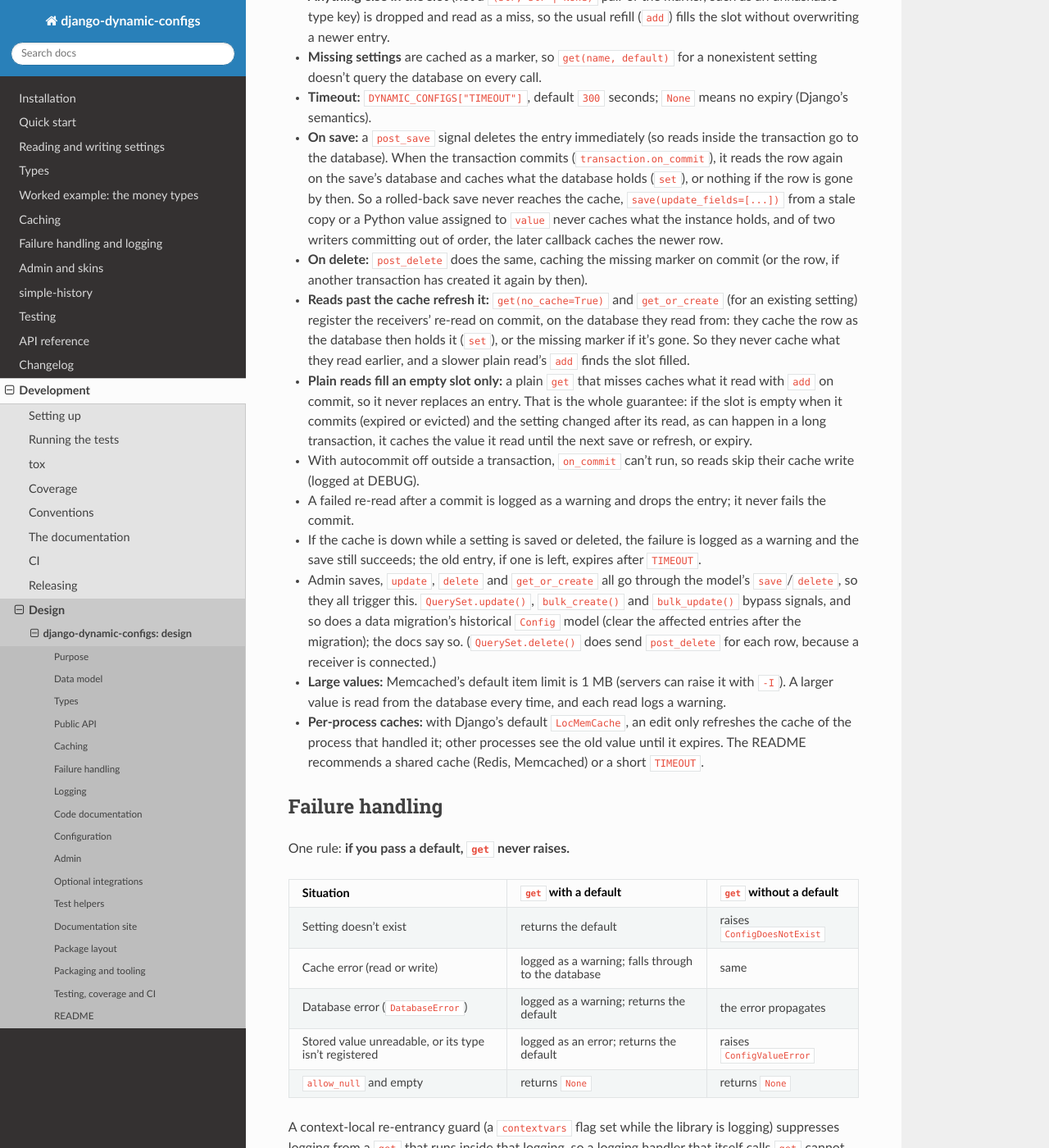
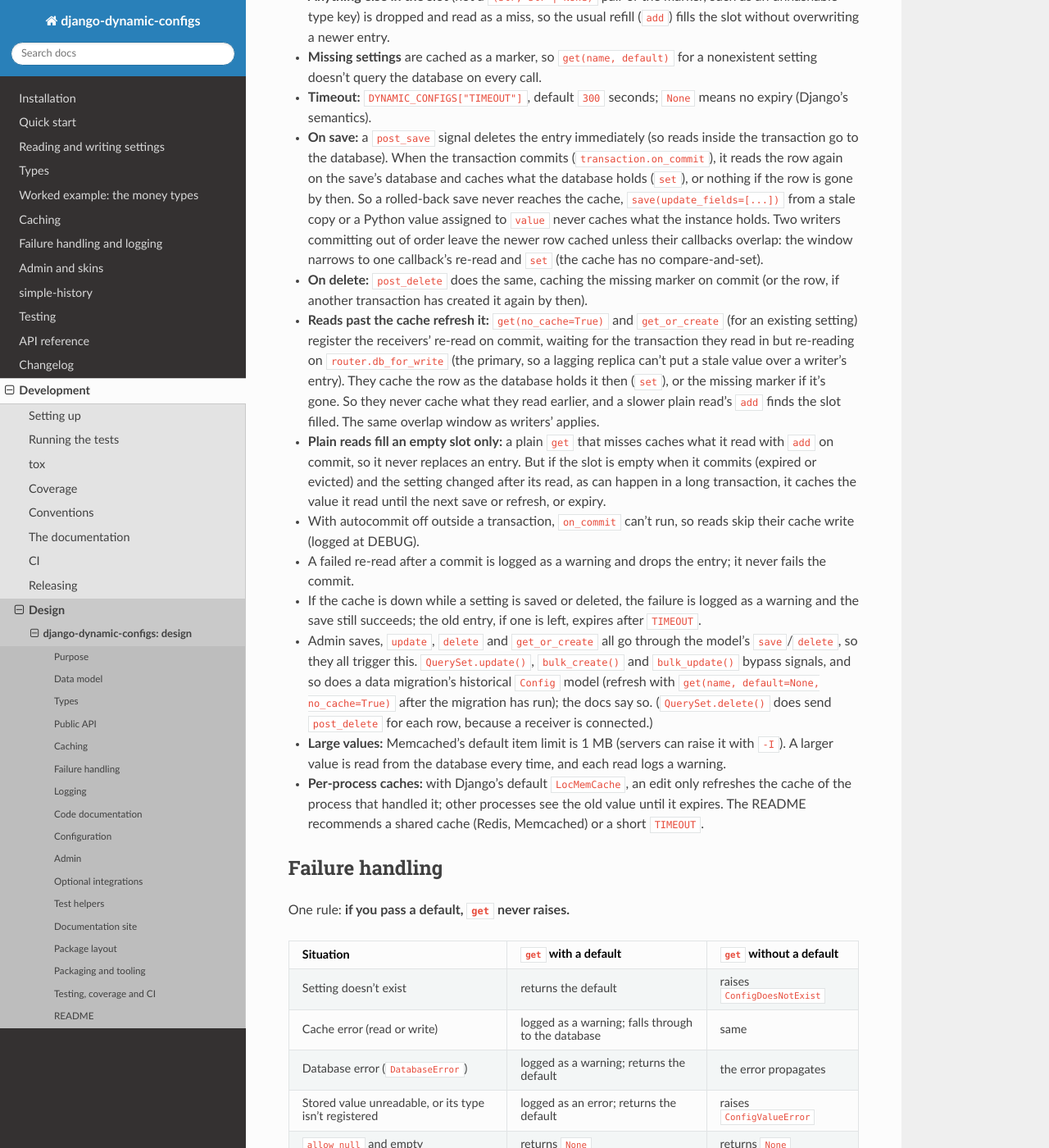
Before and after one commit to Tecktron/django-dynamic-configs, a Sphinx documentation site: the page built from docs/design/django-dynamic-configs.md, in a window 1280 px wide and 1400 px high, scrolled down 11647 px. Shown: the whole window at 82% size. Built offline with Sphinx 7.4.7 and the Read the Docs theme 3.1.0, drawn with Linux system fonts in a browser that asks for light colours.

Commit message:
State the cache guarantee exactly and refresh from the primary
The docs claimed more than the code gives. The on-commit re-read and
its set are two steps and the cache has no compare-and-set, so a
writer whose callback runs in between can have its entry replaced by
the older one. They now say what holds: saves, deletes, no_cache
reads and get_or_create cache what the database holds when their
callback re-reads it. They also name the two remaining gaps (two
commits within one re-read of each other, and a long-transaction
plain get finding its slot expired), each lasting until the next
save or refresh, or expiry.

refresh_on_commit still waits for the read's transaction but now
re-reads on router.db_for_write: with a primary/replica router, a
lagging replica could set a stale value over a writer's entry.

The spec's data-migration note now matches the user docs, and a
docstring line is wrapped to 120 characters.

```diff
--- a/docs/design/django-dynamic-configs.md
+++ b/docs/design/django-dynamic-configs.md
@@ -421,18 +421,20 @@ Defined in `dynamic_configs/exceptions.py`, except `ConfigDoesNotExist`, which n
   database). When the transaction commits (`transaction.on_commit`), it reads the row again on the save's database
   and caches what the database holds (`set`), or nothing if the row is gone by then. So a rolled-back save never
   reaches the cache, `save(update_fields=[...])` from a stale copy or a Python value assigned to `value` never
-  caches what the instance holds, and of two writers committing out of order, the later callback caches the newer
-  row.
+  caches what the instance holds. Two writers committing out of order leave the newer row cached unless their
+  callbacks overlap: the window narrows to one callback's re-read and `set` (the cache has no compare-and-set).
 - **On delete:** `post_delete` does the same, caching the missing marker on commit (or the row, if another
   transaction has created it again by then).
 - **Reads past the cache refresh it:** `get(no_cache=True)` and `get_or_create` (for an existing setting) register
-  the receivers' re-read on commit, on the database they read from: they cache the row as the database then holds
-  it (`set`), or the missing marker if it's gone. So they never cache what they read earlier, and a slower plain
-  read's `add` finds the slot filled.
+  the receivers' re-read on commit, waiting for the transaction they read in but re-reading on
+  `router.db_for_write` (the primary, so a lagging replica can't put a stale value over a writer's entry). They
+  cache the row as the database holds it then (`set`), or the missing marker if it's gone. So they never cache what
+  they read earlier, and a slower plain read's `add` finds the slot filled. The same overlap window as writers'
+  applies.
 - **Plain reads fill an empty slot only:** a plain `get` that misses caches what it read with `add` on commit, so it
-  never replaces an entry. That is the whole guarantee: if the slot is empty when it commits (expired or evicted)
-  and the setting changed after its read, as can happen in a long transaction, it caches the value it read until
-  the next save or refresh, or expiry.
+  never replaces an entry. But if the slot is empty when it commits (expired or evicted) and the setting changed
+  after its read, as can happen in a long transaction, it caches the value it read until the next save or refresh,
+  or expiry.
 - With autocommit off outside a transaction, `on_commit` can't run, so reads skip their cache write (logged at
   DEBUG).
 - A failed re-read after a commit is logged as a warning and drops the entry; it never fails the commit.
@@ -440,7 +442,8 @@ Defined in `dynamic_configs/exceptions.py`, except `ConfigDoesNotExist`, which n
   succeeds; the old entry, if one is left, expires after `TIMEOUT`.
 - Admin saves, `update`, `delete` and `get_or_create` all go through the model's `save`/`delete`, so they all trigger
   this. `QuerySet.update()`, `bulk_create()` and `bulk_update()` bypass signals, and so does a data migration's
-  historical `Config` model (clear the affected entries after the migration); the docs say so.
+  historical `Config` model (refresh with `get(name, default=None, no_cache=True)` after the migration has run); the
+  docs say so.
   (`QuerySet.delete()` does send `post_delete` for each row, because a receiver is connected.)
 - **Large values:** Memcached's default item limit is 1 MB (servers can raise it with `-I`). A larger value is read
   from the database every time, and each read logs a warning.
```
Also changed, not shown: docs/api.md (+3 -2 lines), docs/caching.md (+13 -4 lines), 2 other files.
